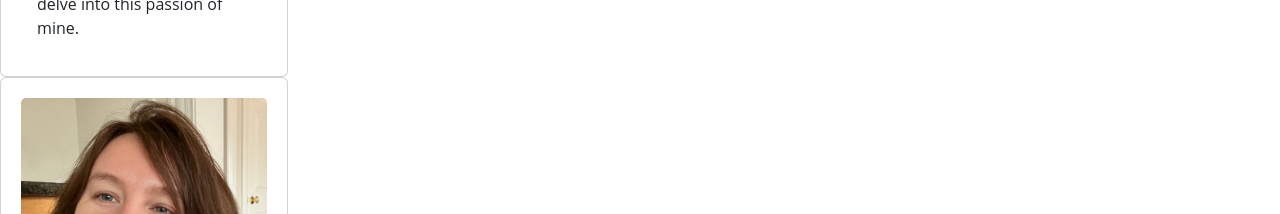
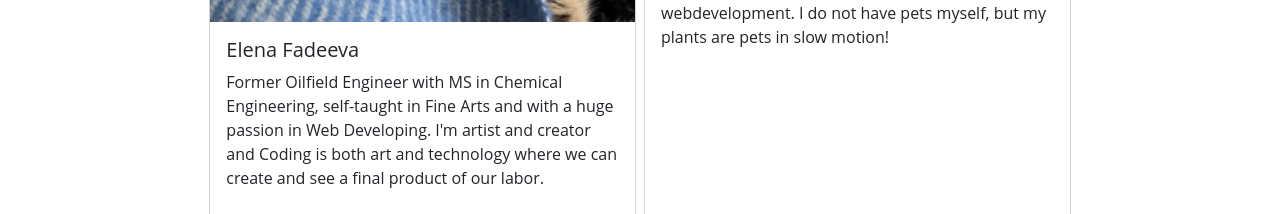
Before and after one commit to Project03Team04/Pet-Posts, a React (Create React App) app in the folder client/: page /about in a window 1280 px wide. Shown: the part 1466-1680 px from the top of the page. Built offline with nearby package versions, Linux system fonts and the light colour scheme; no server answers.

Commit message:
about css

```diff
--- a/client/src/index.css
+++ b/client/src/index.css
@@ -901,7 +901,18 @@ textarea.comment-input{
   height: 10rem;
 }
 
-
+div.about{
+  width:100%;
+  display: flex;
+ flex-wrap: wrap;
+ flex-direction: row;
+ justify-content: center ;
+ margin: 0;
+ padding: 0;
+}
+.card{
+  margin: 10em;
+}
 @media screen and (max-width: 640px) {
   .container{
     width:100%;
@@ -1121,7 +1132,12 @@ textarea.comment-input{
   font-size: 1em;
   padding: 0.5em
 }
-
+.container.about{
+  display: flex;
+  flex-direction: column;
+  justify-content: center;
+  padding-left: 2rem;
+}
   .col-sm-auto {
     flex-grow: 1;
     flex-basis: 0;
@@ -1214,3 +1230,8 @@ textarea.comment-input{
     align-content: center;
   }
 }
+@media screen and (max-width: 640px) {
+  .container.about{
+
+  }
+}
--- a/client/src/pages/About.js
+++ b/client/src/pages/About.js
@@ -14,36 +14,36 @@ const About = () => {
 
 
   return (
-    <div>
-      <div class="card" style={{width: '18rem', padding: 20}}>
+    <div className='about '>
+      <div className="card col-lg-4 col-md-5 col-sm-10 m-1" >
     <img src="./images/steph.jpg" className="card-img-top" alt="..."></img>
-    <div class="card-body">
-    <h5 class="card-title">Stehanie Angelito</h5>
-    <p class="card-text">As a pet owner, I'm thrilled to bring you this platform where fellow pet enthusiasts can share their furry friends' stories. With a background in biology and health sciences, I'm excited to combine my passion for pets with my career in development.</p>
+    <div className="card-body">
+    <h5 className="card-title">Stehanie Angelito</h5>
+    <p className="card-text">As a pet owner, I'm thrilled to bring you this platform where fellow pet enthusiasts can share their furry friends' stories. With a background in biology and health sciences, I'm excited to combine my passion for pets with my career in development.</p>
   </div>
 </div>
-<div class="card" style={{width: '18rem', padding: 20}}>
+<div className="card col-lg-4 col-md-5 col-sm-10 m-1" >
 <img src="./images/tess.jpg" className="card-img-top" alt="..."></img>
-    <div class="card-body">
-    <h5 class="card-title">Tess Guilmette</h5>
-    <p class="card-text">My name is Tess and I am a web developer in training. My educational and professional background has been in Social Work, where I have been working in the field for six years. When I'm not working or tinkering with code, I enjoy hiking, kayaking, and playing guitar and piano. In the past couple years I have decided to start my journey into becoming a web developer. It has been an exciting to delve into this passion of mine.</p>
+    <div className="card-body">
+    <h5 className="card-title">Tess Guilmette</h5>
+    <p className="card-text">My name is Tess and I am a web developer in training. My educational and professional background has been in Social Work, where I have been working in the field for six years. When I'm not working or tinkering with code, I enjoy hiking, kayaking, and playing guitar and piano. In the past couple years I have decided to start my journey into becoming a web developer. It has been an exciting to delve into this passion of mine.</p>
   </div>
 </div>
-<div class="card" style={{width: '18rem', padding: 20}}>
+<div className="card col-lg-4 col-md-5 col-sm-10 m-1" >
 <img src="./images/elena.jpg" className="card-img-top" alt="..."></img>
-   <div class="card-body">
-    <h5 class="card-title">Elena Fadeeva</h5>
-    <p class="card-text">Former Oilfield Engineer with MS in Chemical Engineering,
+   <div className="card-body">
+    <h5 className="card-title">Elena Fadeeva</h5>
+    <p classNames="card-text">Former Oilfield Engineer with MS in Chemical Engineering,
             self-taught in Fine Arts and with a huge passion in Web Developing.
             I'm artist and creator and Coding is both art and technology where
             we can create and see a final product of our labor.</p>
   </div>
 </div>
-<div class="card" style={{width: '18rem', padding: 20}}>
+<div className="card col-lg-4 col-md-5 col-sm-10 m-1">
 <img src="./images/amadeus.jpg" className="card-img-top" alt="..."></img>
-    <div class="card-body">
-    <h5 class="card-title">Amadeus Machuca</h5>
-    <p class="card-text">My name is Amadeus and I've worked in the service industry for 6 years. I have done everything in a restaurant from a line cook, bartender, and chef! I a currently working to transition into the field of webdevelopment. I do not have pets myself, but my plants are pets in slow motion!</p>
+    <div className="card-body">
+    <h5 className="card-title">Amadeus Machuca</h5>
+    <p className="card-text">My name is Amadeus and I've worked in the service industry for 6 years. I have done everything in a restaurant from a line cook, bartender, and chef! I a currently working to transition into the field of webdevelopment. I do not have pets myself, but my plants are pets in slow motion!</p>
   </div>
 </div>
     </div>
```
